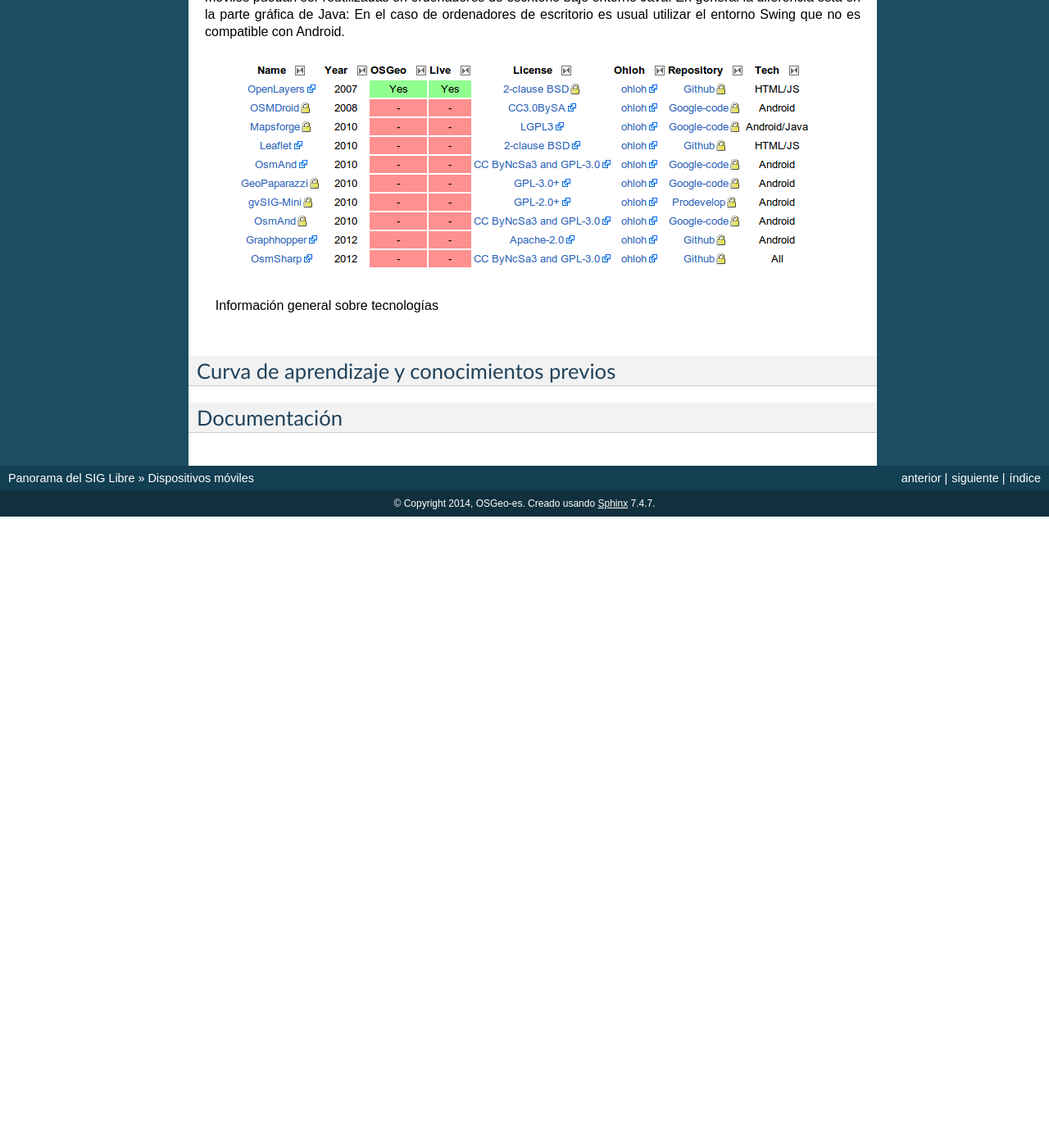
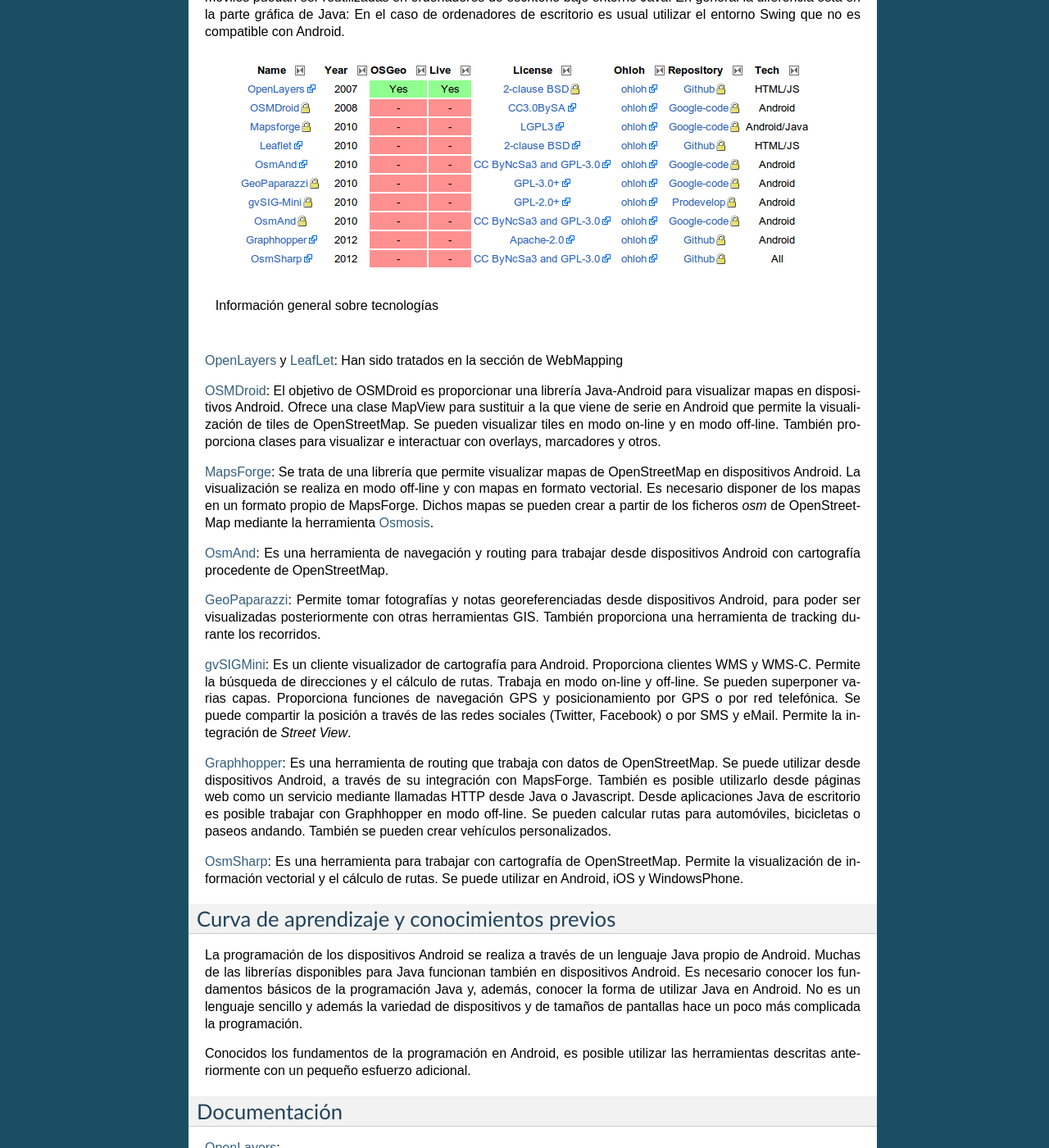
Before and after one commit to OSGeo-ES/panorama-siglibre8, a Sphinx documentation site: the page built from source/movilidad/index.rst, in a window 1280 px wide and 1400 px high, scrolled down 908 px. Shown: the whole window at 82% size. Built offline with Sphinx 7.4.7, drawn with Linux system fonts in a browser that asks for light colours; before the commit the page ends 1538 px from its top, so only the background shows below that; some of the changed text lies outside the part shown.

Commit message:
Add main content for Movilidad.index.rst

```diff
--- a/source/movilidad/index.rst
+++ b/source/movilidad/index.rst
@@ -25,20 +25,73 @@
 
 La utilización de Java permite también que librerías inicialmente pensadas para ser utilizadas en dispositivos móviles puedan ser reutilizadas en ordenadores de escritorio bajo entorno Java. En general la diferencia está en la parte gráfica de Java: En el caso de ordenadores de escritorio es usual utilizar el entorno Swing que no es compatible con Android.
 
-
-
 .. figure:: img/movilidad.png
    :align: center
    :alt: Información general sobre las tecnologías
 
    Información general sobre tecnologías
 
+OpenLayers_ y LeafLet_: Han sido tratados en la sección de WebMapping
+
+OSMDroid_: El objetivo de OSMDroid es proporcionar una librería Java-Android para visualizar mapas en dispositivos Android. Ofrece una clase MapView para sustituir a la que viene de serie en Android que permite la visualización de tiles de OpenStreetMap. Se pueden visualizar tiles en modo on-line y en modo off-line. También proporciona clases para visualizar e interactuar con overlays, marcadores y otros.
+
+MapsForge_: Se trata de una librería que permite visualizar mapas de OpenStreetMap en dispositivos Android. La visualización se realiza en modo off-line y con mapas en formato vectorial. Es necesario disponer de los mapas en un formato propio de MapsForge. Dichos mapas se pueden crear a partir de los ficheros *osm* de OpenStreetMap mediante la herramienta Osmosis_.
+
+OsmAnd_: Es una herramienta de navegación y routing para trabajar desde dispositivos Android con cartografía procedente de OpenStreetMap.
+
+GeoPaparazzi_: Permite tomar fotografías y notas georeferenciadas desde dispositivos Android, para poder ser visualizadas posteriormente con otras herramientas GIS. También proporciona una herramienta de tracking durante los recorridos.
+
+gvSIGMini_: Es un cliente visualizador de cartografía para Android. Proporciona clientes WMS y WMS-C. Permite la búsqueda de direcciones y el cálculo de rutas. Trabaja en modo on-line y off-line. Se pueden superponer varias capas. Proporciona funciones de navegación GPS y posicionamiento por GPS o por red telefónica. Se puede compartir la posición a través de las redes sociales (Twitter, Facebook)  o por SMS y eMail. Permite la integración de *Street View*.
+
+Graphhopper_: Es una herramienta de routing que trabaja con datos de OpenStreetMap. Se puede utilizar desde dispositivos Android, a través de su integración con MapsForge. También es posible utilizarlo desde páginas web como un servicio mediante llamadas HTTP desde Java o Javascript. Desde aplicaciones Java de escritorio es posible trabajar con Graphhopper en modo off-line. Se pueden calcular rutas para automóviles, bicicletas o paseos andando. También se pueden crear vehículos personalizados.
+
+OsmSharp_: Es una herramienta para trabajar con cartografía de OpenStreetMap. Permite la visualización de información vectorial y el cálculo de rutas. Se puede utilizar en Android, iOS y WindowsPhone.
 
 
 Curva de aprendizaje y conocimientos previos
 --------------------------------------------
+La programación de los dispositivos Android se realiza a través de un lenguaje Java propio de Android. Muchas de las librerías disponibles para Java funcionan también en dispositivos Android. Es necesario conocer los fundamentos básicos de la programación Java y, además, conocer la forma de utilizar Java en Android. No es un lenguaje sencillo y además la variedad de dispositivos y de tamaños de pantallas hace un poco más complicada la programación.
 
+Conocidos los fundamentos de la programación en Android, es posible utilizar las herramientas descritas anteriormente con un pequeño esfuerzo adicional.
 
 
 Documentación
 -------------
+
+OpenLayers_:
+
+.. _OpenLayers: http://docs.openlayers.org/
+
+LeafLet_:
+
+.. _LeafLet: http://leafletjs.com/index.html
+
+OSMDroid_:
+
+.. _OSMDroid: https://code.google.com/p/osmdroid/
+
+MapsForge_:
+
+.. _MapsForge: https://code.google.com/p/mapsforge/
+
+.. _Osmosis: http://wiki.openstreetmap.org/wiki/Osmosis
+
+OsmAnd_:
+
+.. _OsmAnd: http://osmand.net/
+
+GeoPaparazzi_:
+
+.. _GeoPaparazzi: http://geopaparazzi.github.io/geopaparazzi/
+
+gvSIGMini_:
+
+.. _gvSIGMini: https://confluence.prodevelop.es/display/GVMN/Documentation
+
+Graphhopper_:
+
+.. _Graphhopper: http://graphhopper.com/#overview
+
+OsmSharp_:
+
+.. _OsmSharp: https://github.com/xivk/OsmSharp
```
